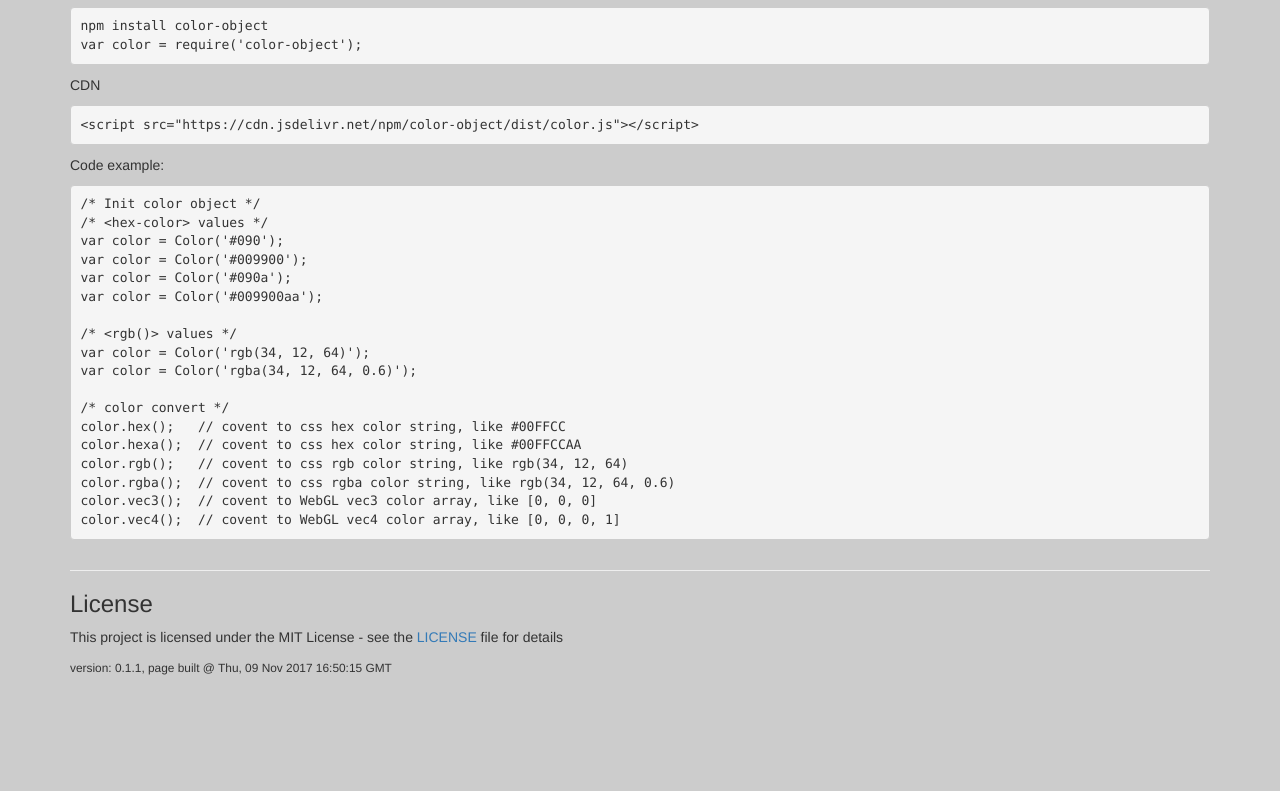
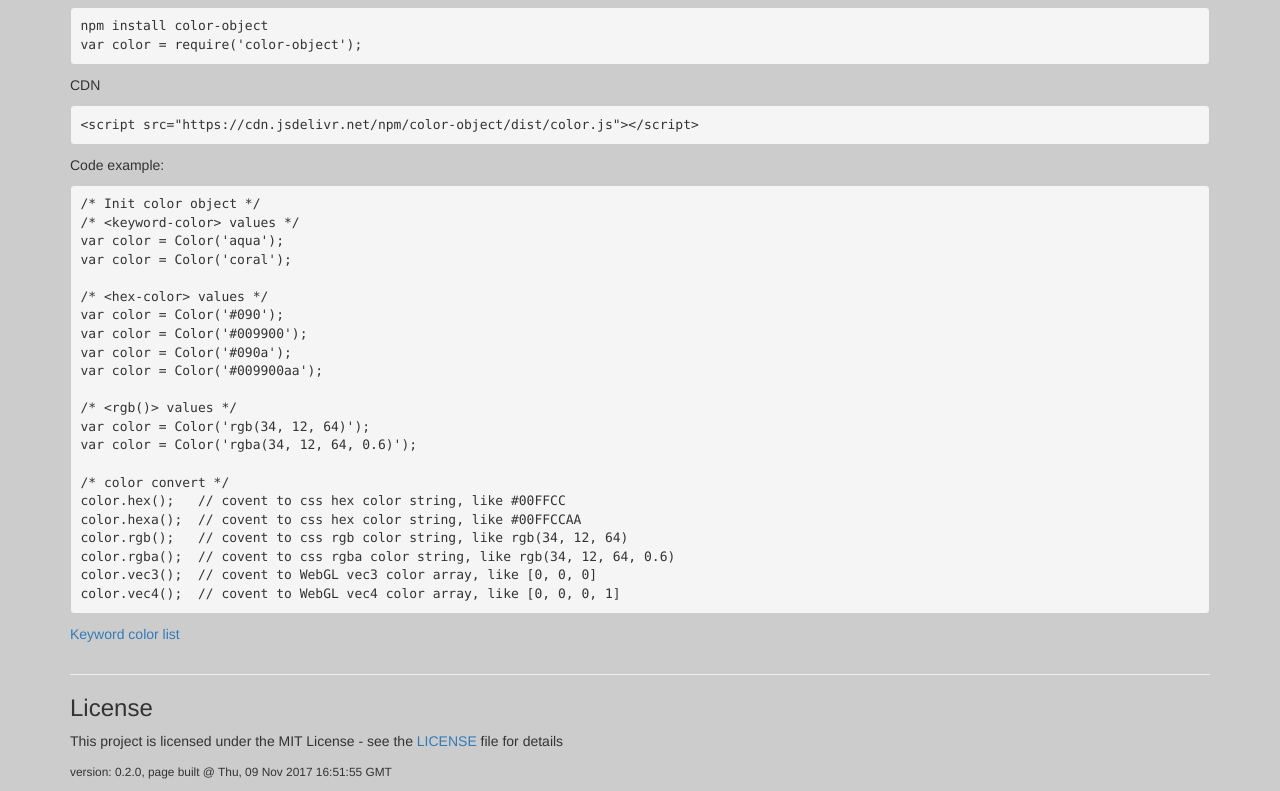
Before and after one commit to vincent7128/color-object, a website: page index.html in a window 1280 px wide. Shown: the part 814-1605 px from the top of the page. Before the commit the page ends 1501 px from the top, so only its background shows below. Drawn offline with nearby package versions, Linux system fonts and the light colour scheme.

Commit message:
build gh-pages

```diff
--- a/index.html
+++ b/index.html
@@ -31,7 +31,6 @@
                     <div class="form-group">
                         <label>Red:</label>
                         <input type="range" name="color-r" value="0"  step="1" min="0" max="255"/>
-
                     </div>
                     <div class="form-group">
                         <label>Green:</label>
@@ -71,6 +70,10 @@ var color = require('color-object');</pre>
                 <pre>&lt;script src="https://cdn.jsdelivr.net/npm/color-object/dist/color.js"&gt;&lt;/script&gt;</pre>
                 <p>Code example:</p>
                 <pre>/* Init color object */
+/* &lt;keyword-color&gt; values */
+var color = Color('aqua');
+var color = Color('coral');
+
 /* &lt;hex-color&gt; values */
 var color = Color('#090');
 var color = Color('#009900');
@@ -88,6 +91,7 @@ color.rgb();   // covent to css rgb color string, like rgb(34, 12, 64)
 color.rgba();  // covent to css rgba color string, like rgb(34, 12, 64, 0.6)
 color.vec3();  // covent to WebGL vec3 color array, like [0, 0, 0]
 color.vec4();  // covent to WebGL vec4 color array, like [0, 0, 0, 1]</pre>
+                <p><a href="https://github.com/vincent7128/color-object/blob/master/KEYWORD-LIST.md">Keyword color list</a></p>
             </div>
         </div>
         <footer>
@@ -95,7 +99,7 @@ color.vec4();  // covent to WebGL vec4 color array, like [0, 0, 0, 1]</pre>
             <h3>License</h3>
             <p>This project is licensed under the MIT License - see the <a href="https://github.com/vincent7128/color-object/blob/master/LICENSE">LICENSE</a> file for details
                 <p>
-                    <p><small>version: 0.1.1, page built @ Thu, 09 Nov 2017 16:50:15 GMT</small></p>
+                    <p><small>version: 0.2.0, page built @ Thu, 09 Nov 2017 16:51:55 GMT</small></p>
         </footer>
     </div>
 </body>
```
